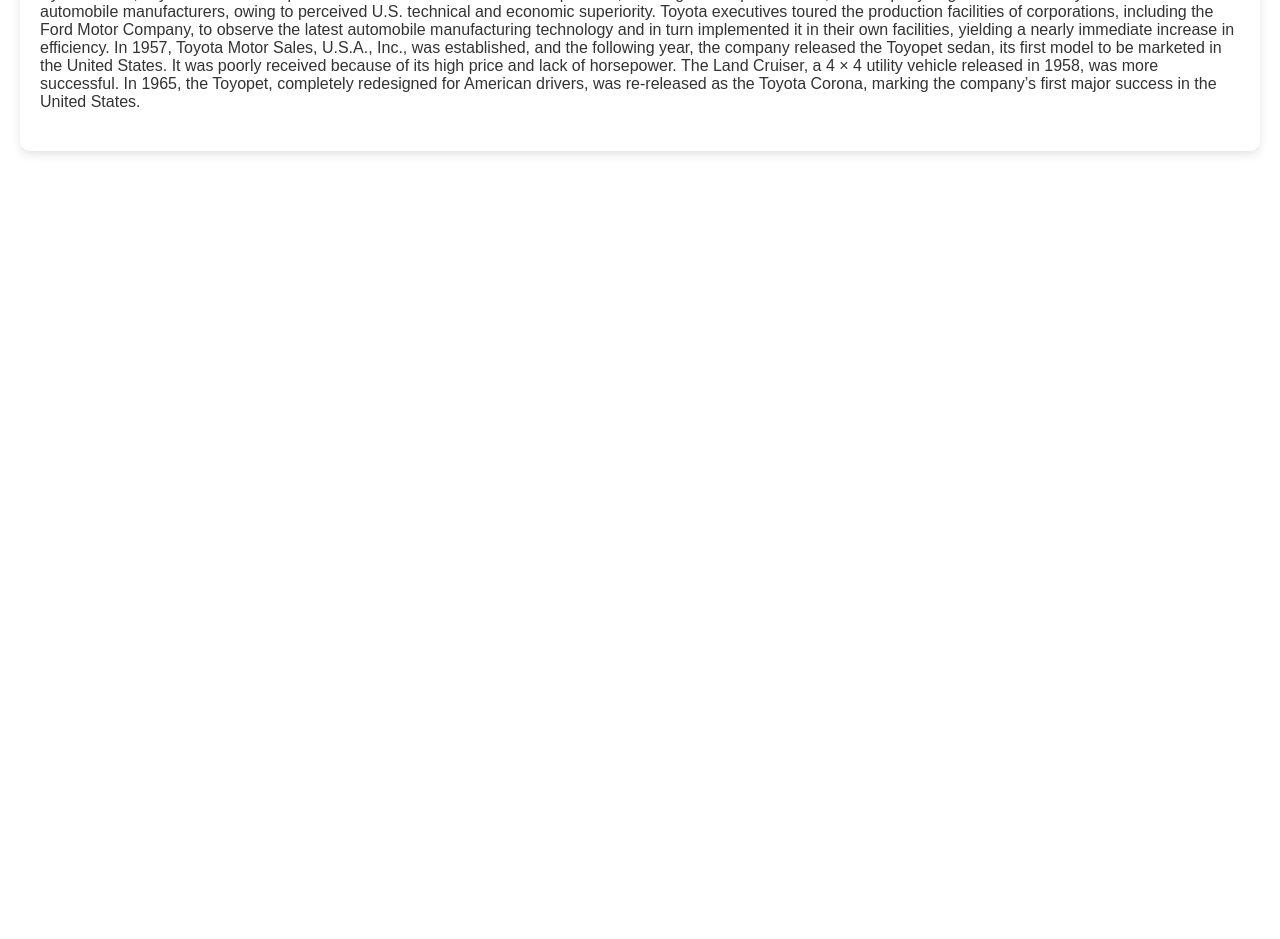
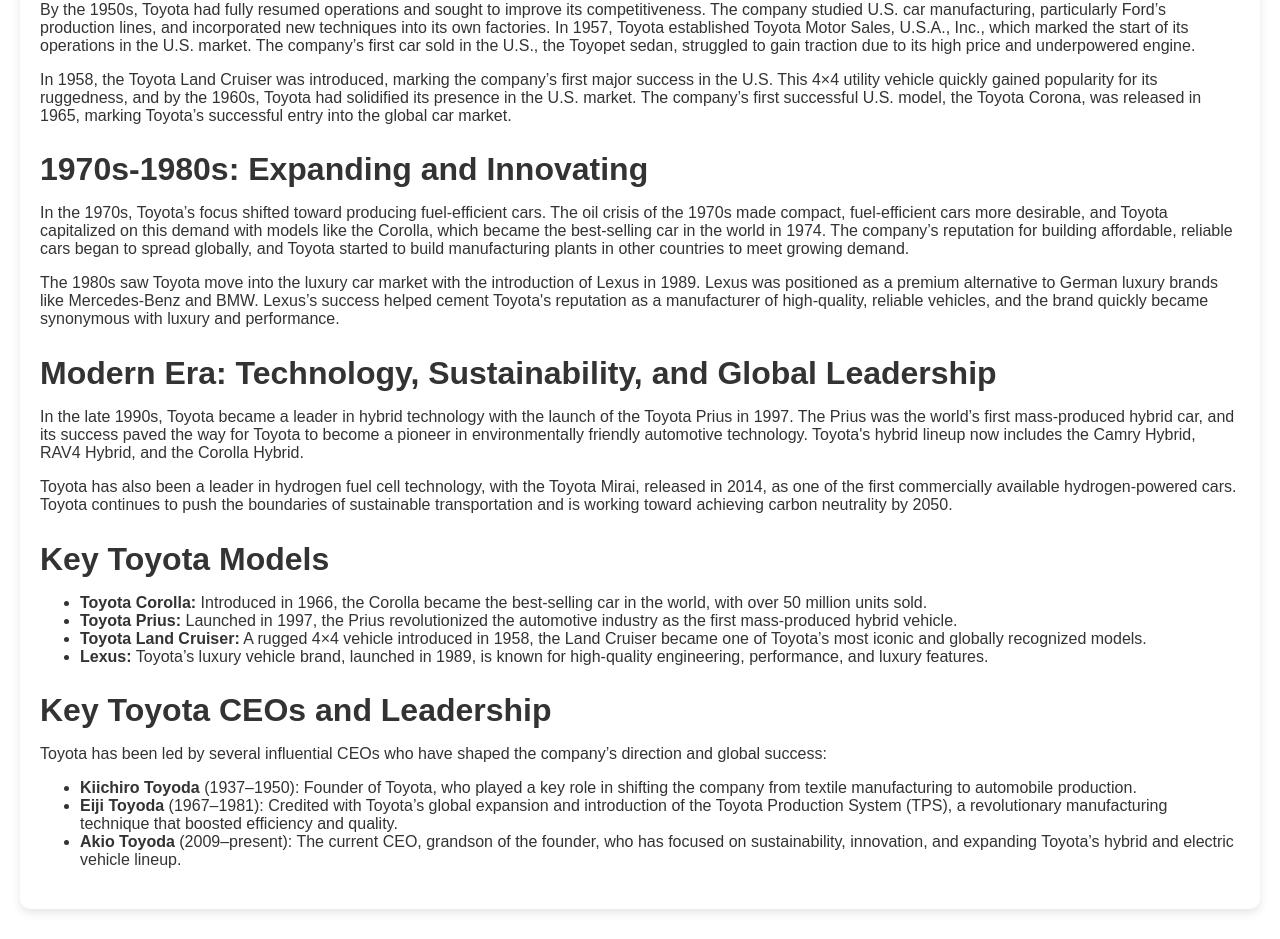
Before and after one commit to JOONTE1/mypagep, a plain HTML site: page index.html in a window 1280 px wide. Shown: the part 575-1514 px from the top of the page. Before the commit the page ends 800 px from the top, so only its background shows below. Drawn offline with Linux system fonts and the light colour scheme.

Commit message:
Update index.html

```diff
--- a/index.html
+++ b/index.html
@@ -4,7 +4,8 @@
 <head>
     <meta charset="UTF-8">
     <meta name="viewport" content="width=device-width, initial-scale=1.0">
-    <title>My Toyota Page</title>
+    <meta name="description" content="Explore the history, growth, and innovations of Toyota, one of the largest and most innovative automakers in the world.">
+    <title>Toyota: History, Innovation, and Growth</title>
     <style>
         /* Global Styles */
         body {
@@ -91,15 +92,63 @@
             <h2>Toyota History</h2>
             <img src="toyota_image.jpg" alt="Toyota Car Image" class="car-image">
             <p class="highlight">
-                In 1933, Toyoda Kiichiro founded what later became the Toyota Motor Corporation as a division of the Toyoda Automatic Loom Works, Ltd. (later Toyota Industries Corporation, now a subsidiary), a Japanese manufacturer founded by his father, Toyoda Sakichi. Its first production car, the Model AA sedan, was released in 1936. The following year, the division was incorporated as the Toyota Motor Company, Ltd., headed by Kiichiro. (The company’s name was changed to Toyota, which has a more pleasing sound in Japanese.) Toyota subsequently established several related companies, including Toyoda Machine Works, Ltd. (1941), and Toyota Auto Body, Ltd. (1945). During World War II, the company suspended production of passenger cars and concentrated on trucks. Faced with wrecked facilities and a chaotic economy in the aftermath of World War II, the company did not resume making passenger cars until 1947 with the introduction of the Model SA.
+                In 1933, Toyoda Kiichiro founded what later became the Toyota Motor Corporation as a division of the Toyoda Automatic Loom Works, Ltd. (later Toyota Industries Corporation, now a subsidiary), a Japanese manufacturer founded by his father, Toyoda Sakichi. Its first production car, the Model AA sedan, was released in 1936. The following year, the division was incorporated as the Toyota Motor Company, Ltd., headed by Kiichiro. (The company’s name was changed to Toyota, which has a more pleasing sound in Japanese.)
+            </p>
+            <p>
+                During World War II, Toyota focused on producing trucks for the military. After the war, with Japan's economy in disarray, the company resumed civilian car production in 1947 with the release of the Model SA. Over time, Toyota grew from a small, domestic car maker to a globally recognized brand, adopting pioneering methods in manufacturing and focusing on efficiency.
             </p>
         </section>
 
         <section>
             <h2>Growth in the 1950s & 1960s</h2>
             <p>
-                By the 1950s, Toyota’s automobile production factories were back in full operation, and to gain competitiveness, the company began a careful study of American automobile manufacturers, owing to perceived U.S. technical and economic superiority. Toyota executives toured the production facilities of corporations, including the Ford Motor Company, to observe the latest automobile manufacturing technology and in turn implemented it in their own facilities, yielding a nearly immediate increase in efficiency. In 1957, Toyota Motor Sales, U.S.A., Inc., was established, and the following year, the company released the Toyopet sedan, its first model to be marketed in the United States. It was poorly received because of its high price and lack of horsepower. The Land Cruiser, a 4 × 4 utility vehicle released in 1958, was more successful. In 1965, the Toyopet, completely redesigned for American drivers, was re-released as the Toyota Corona, marking the company’s first major success in the United States.
+                By the 1950s, Toyota had fully resumed operations and sought to improve its competitiveness. The company studied U.S. car manufacturing, particularly Ford’s production lines, and incorporated new techniques into its own factories. In 1957, Toyota established Toyota Motor Sales, U.S.A., Inc., which marked the start of its operations in the U.S. market. The company’s first car sold in the U.S., the Toyopet sedan, struggled to gain traction due to its high price and underpowered engine.
             </p>
+            <p>
+                In 1958, the Toyota Land Cruiser was introduced, marking the company’s first major success in the U.S. This 4×4 utility vehicle quickly gained popularity for its ruggedness, and by the 1960s, Toyota had solidified its presence in the U.S. market. The company’s first successful U.S. model, the Toyota Corona, was released in 1965, marking Toyota’s successful entry into the global car market.
+            </p>
+        </section>
+
+        <section>
+            <h2>1970s-1980s: Expanding and Innovating</h2>
+            <p>
+                In the 1970s, Toyota’s focus shifted toward producing fuel-efficient cars. The oil crisis of the 1970s made compact, fuel-efficient cars more desirable, and Toyota capitalized on this demand with models like the Corolla, which became the best-selling car in the world in 1974. The company’s reputation for building affordable, reliable cars began to spread globally, and Toyota started to build manufacturing plants in other countries to meet growing demand.
+            </p>
+            <p>
+                The 1980s saw Toyota move into the luxury car market with the introduction of Lexus in 1989. Lexus was positioned as a premium alternative to German luxury brands like Mercedes-Benz and BMW. Lexus’s success helped cement Toyota's reputation as a manufacturer of high-quality, reliable vehicles, and the brand quickly became synonymous with luxury and performance.
+            </p>
+        </section>
+
+        <section>
+            <h2>Modern Era: Technology, Sustainability, and Global Leadership</h2>
+            <p>
+                In the late 1990s, Toyota became a leader in hybrid technology with the launch of the Toyota Prius in 1997. The Prius was the world’s first mass-produced hybrid car, and its success paved the way for Toyota to become a pioneer in environmentally friendly automotive technology. Toyota's hybrid lineup now includes the Camry Hybrid, RAV4 Hybrid, and the Corolla Hybrid.
+            </p>
+            <p>
+                Toyota has also been a leader in hydrogen fuel cell technology, with the Toyota Mirai, released in 2014, as one of the first commercially available hydrogen-powered cars. Toyota continues to push the boundaries of sustainable transportation and is working toward achieving carbon neutrality by 2050.
+            </p>
+        </section>
+
+        <section>
+            <h2>Key Toyota Models</h2>
+            <ul>
+                <li><strong>Toyota Corolla:</strong> Introduced in 1966, the Corolla became the best-selling car in the world, with over 50 million units sold.</li>
+                <li><strong>Toyota Prius:</strong> Launched in 1997, the Prius revolutionized the automotive industry as the first mass-produced hybrid vehicle.</li>
+                <li><strong>Toyota Land Cruiser:</strong> A rugged 4×4 vehicle introduced in 1958, the Land Cruiser became one of Toyota’s most iconic and globally recognized models.</li>
+                <li><strong>Lexus:</strong> Toyota’s luxury vehicle brand, launched in 1989, is known for high-quality engineering, performance, and luxury features.</li>
+            </ul>
+        </section>
+
+        <section>
+            <h2>Key Toyota CEOs and Leadership</h2>
+            <p>
+                Toyota has been led by several influential CEOs who have shaped the company’s direction and global success:
+            </p>
+            <ul>
+                <li><strong>Kiichiro Toyoda</strong> (1937–1950): Founder of Toyota, who played a key role in shifting the company from textile manufacturing to automobile production.</li>
+                <li><strong>Eiji Toyoda</strong> (1967–1981): Credited with Toyota’s global expansion and introduction of the Toyota Production System (TPS), a revolutionary manufacturing technique that boosted efficiency and quality.</li>
+                <li><strong>Akio Toyoda</strong> (2009–present): The current CEO, grandson of the founder, who has focused on sustainability, innovation, and expanding Toyota’s hybrid and electric vehicle lineup.</li>
+            </ul>
         </section>
     </main>
 </body>
```
